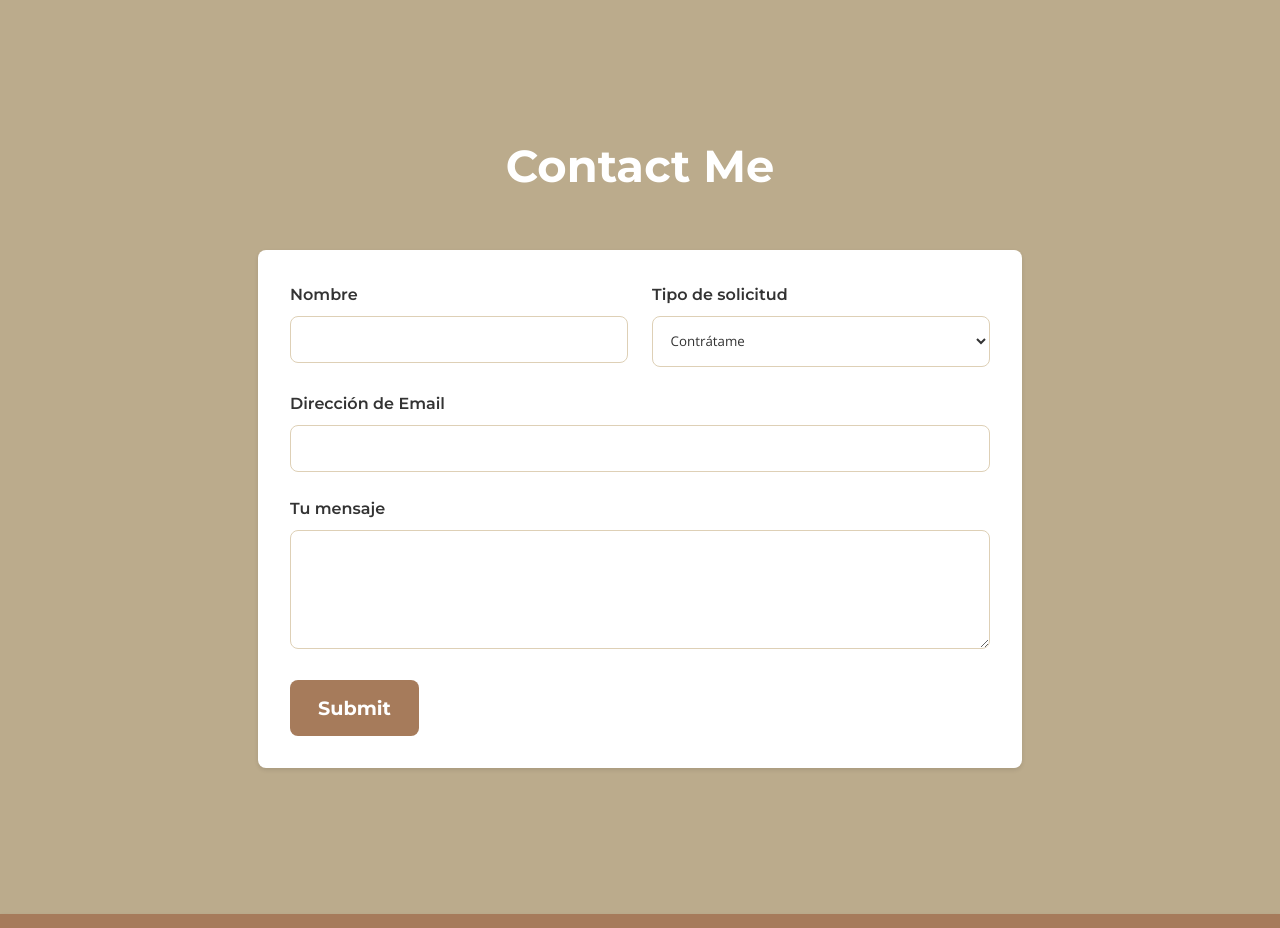
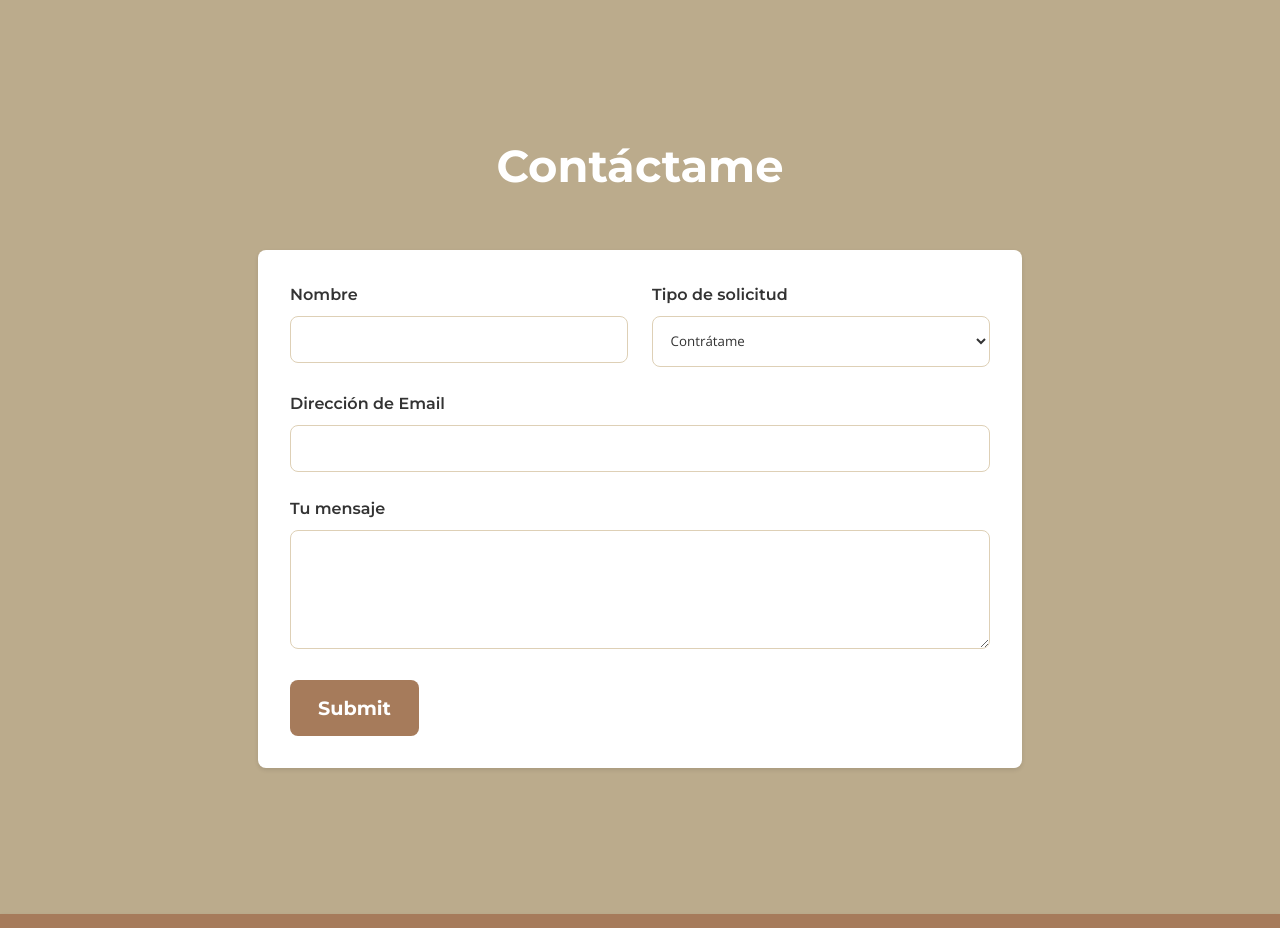
Before and after one commit to PaulaKDev/my-portfolio, a React (Vite) app: page / in a window 1280 px wide. Shown: the part 1720-2648 px from the top of the page. Built offline with nearby package versions, Linux system fonts and the light colour scheme.

Commit message:
Traducción título

```diff
--- a/src/components/ContactMeSection.jsx
+++ b/src/components/ContactMeSection.jsx
@@ -57,8 +57,8 @@ const ContactMeSection = () => {
         fontFamily: 'var(--font-heading)',
         fontWeight: 'bold',
         color: 'var(--color-text-light)',
-        textAlign: 'center', // Centra el título "Contact Me"
-      }}>Contact Me</h2>
+        textAlign: 'center', // Centra el título "Contáctame"
+      }}>Contáctame</h2>
 
       <div
         style={{
```
